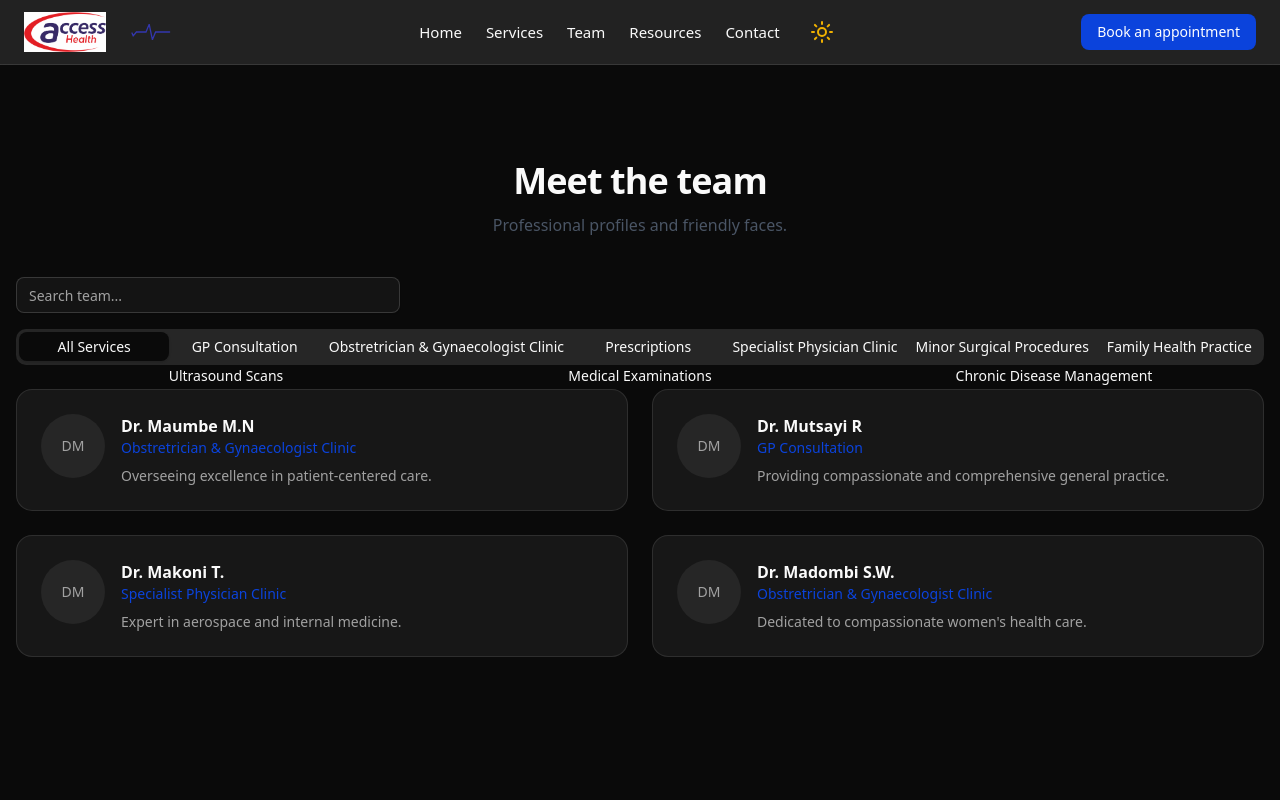
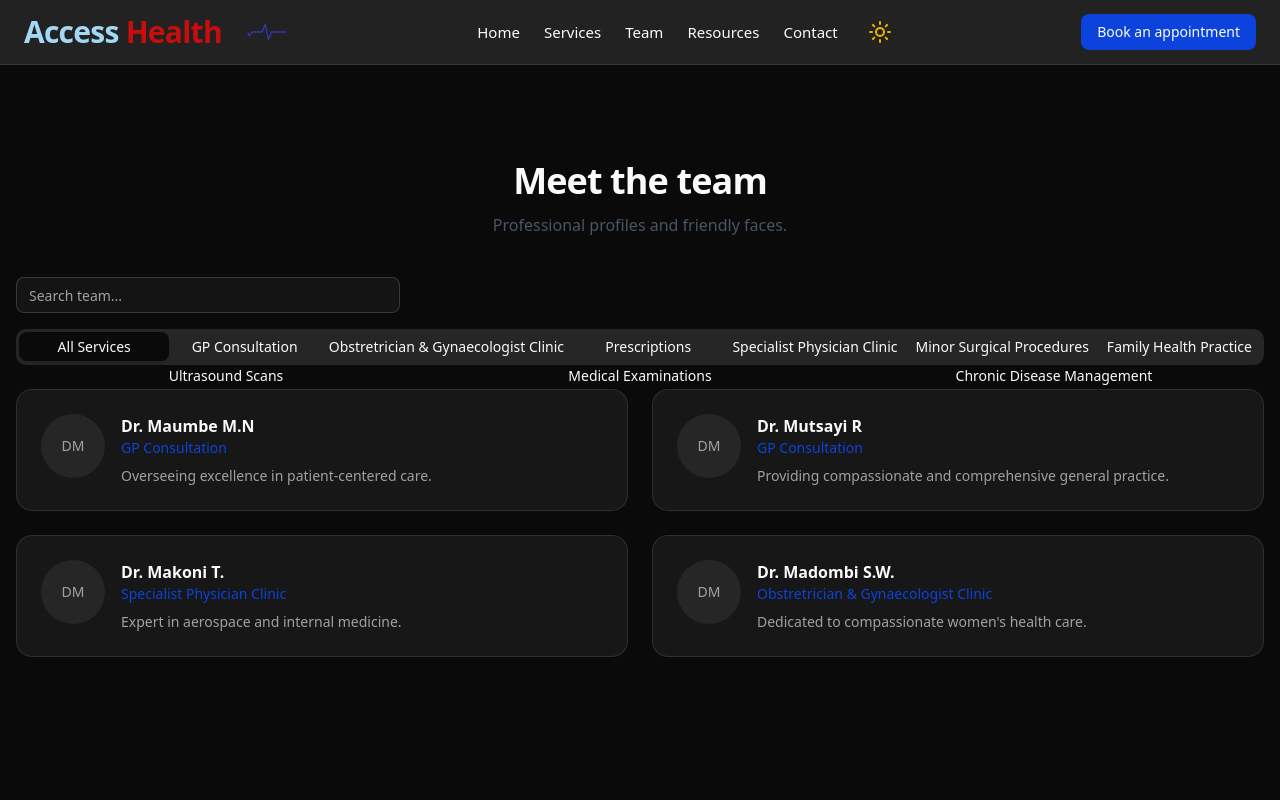
Before and after one commit to liquid-dre/accesshealth, a Next.js app: page /team in a window 1280 px wide. Both pictures are taken after a click on the button "Toggle theme". Shown: the top 800 px of the page. Built offline with nearby package versions, Linux system fonts and the light colour scheme.

Commit message:
TimeUpdate

```diff
--- a/app/contact/page.tsx
+++ b/app/contact/page.tsx
@@ -105,7 +105,7 @@ export default function ContactPage() {
 												Hours
 											</p>
 											<p className="text-lg text-gray-900 font-medium mt-1">
-												Mon–Sun 08:00–18:00
+												Mon–Sun 09:00–18:00
 											</p>
 										</div>
 									</div>
--- a/components/layout/site-footer.tsx
+++ b/components/layout/site-footer.tsx
@@ -26,7 +26,7 @@ export function SiteFooter() {
 						<br />
 						accesshealthclinics@gmail.com
 						<br />
-						<strong>Hours:</strong> Mon–Sun 08:00–18:00
+						<strong>Hours:</strong> Mon–Sun 09:00–18:00
 					</p>
 				</div>
 
--- a/components/layout/site-header.tsx
+++ b/components/layout/site-header.tsx
@@ -43,7 +43,12 @@ export function SiteHeader() {
 		<header className="sticky top-0 z-50 backdrop-blur bg-white/10 border-b">
 			<div className="container h-14 md:h-16 px-4 sm:px-6 flex items-center justify-between">
 				<div className="flex items-center gap-2">
-					<Link href="/" onClick={() => setLoading(true)}>
+					<Link
+						href="/"
+						onClick={() => setLoading(true)}
+						className="flex items-center h-8 md:h-10"
+					>
+						{!isDark ? (
 							<Image
 								src="/images/logo/Access%20Logo-2.png"
 								alt="Access Health logo"
@@ -52,6 +57,12 @@ export function SiteHeader() {
 								className="h-8 md:h-10 w-auto hover:scale-115"
 								priority
 							/>
+						) : (
+							<div className="font-semibold tracking-tight text-3xl  hover:scale-115">
+								<span className="text-[#A2D8F5]">Access</span>{" "}
+								<span className="text-[color:var(--brand-red)]">Health</span>
+							</div>
+						)}
 					</Link>
 					<HeartPulseLoader className="h-4 w-16" />
 				</div>
--- a/lib/data.ts
+++ b/lib/data.ts
@@ -83,7 +83,7 @@ export interface TeamMember {
 
 export const TEAM: TeamMember[] = [
 	{
-		serviceSlug: "obstretician-&-gynaecologist-clinic",
+		serviceSlug: "gp-consultation",
 		name: "Dr. Maumbe M.N",
 		bio: "Overseeing excellence in patient-centered care.",
 	},
```
Lines whose indentation alone changed are shown as unchanged.
